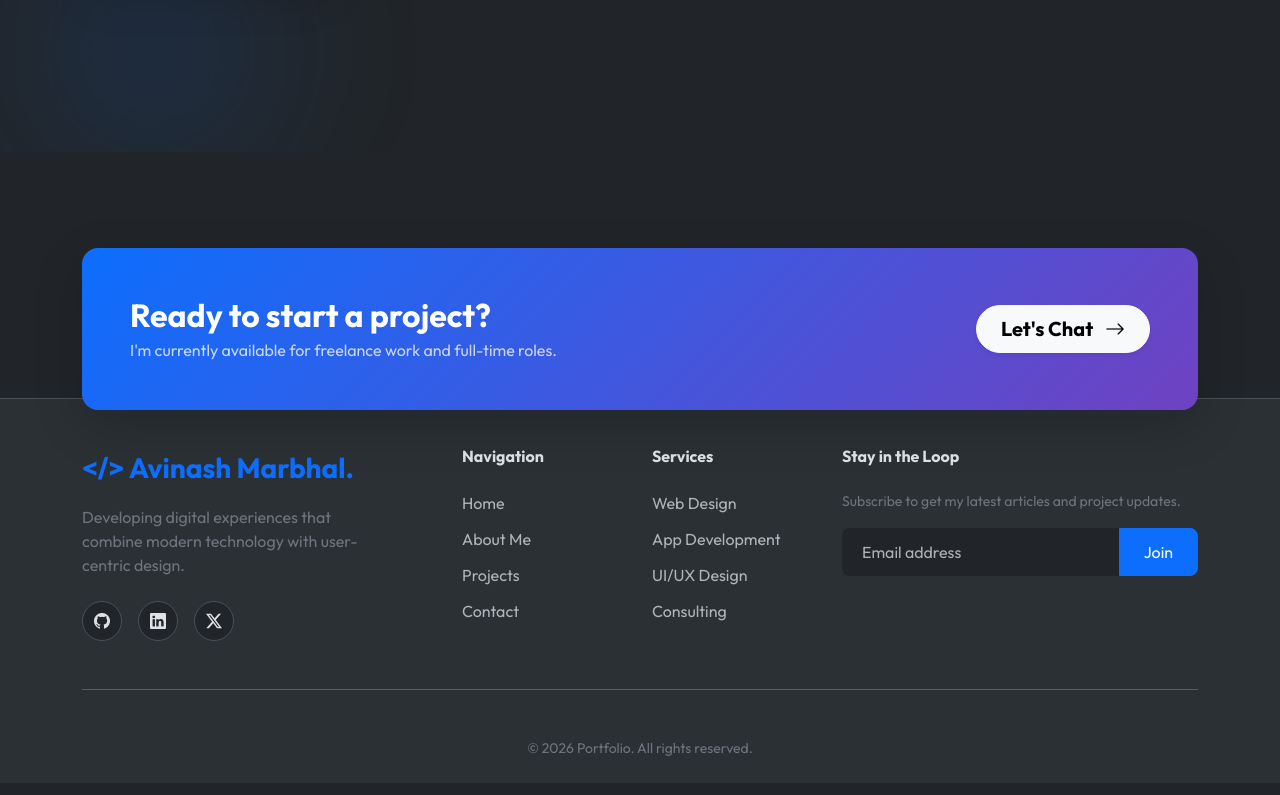
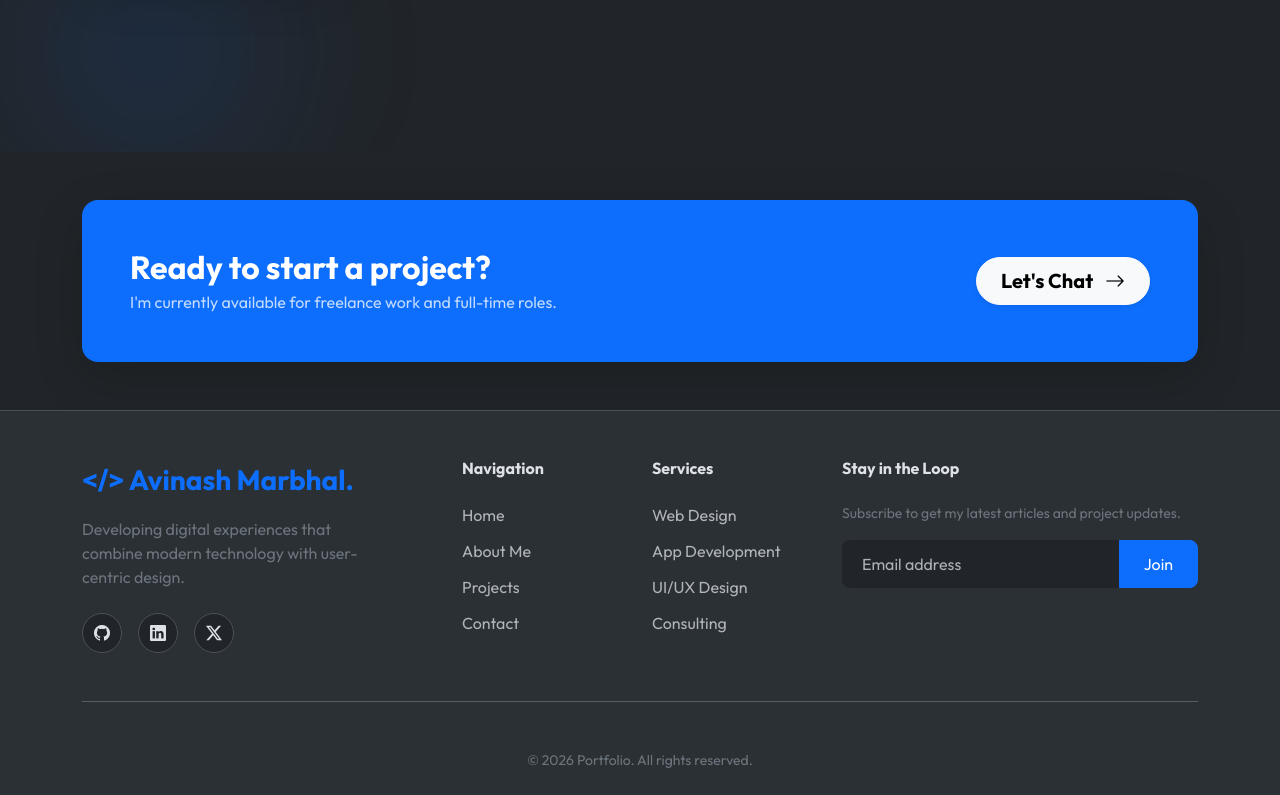
Before and after one commit to avinash072024/portfolio, an Angular app: page /home in a window 1280 px wide. Shown: the part 696-1491 px from the top of the page. Built offline with nearby package versions, Linux system fonts and the light colour scheme.

Commit message:
toastr added

```diff
--- a/src/app/components/footer/footer.html
+++ b/src/app/components/footer/footer.html
@@ -43,8 +43,9 @@
     </div>
 </footer> -->
 
-<footer class="footer position-relative mt-5 pt-5">
-    <div class="container pb-5">
+<!-- <footer class="footer position-relative mt-5 pt-5"> -->
+<footer class="footer position-relative">
+    <!-- <div class="container pb-5">
         <div
             class="cta-card bg-primary text-white p-4 p-md-5 rounded-4 shadow-lg d-flex flex-column flex-md-row justify-content-between align-items-center">
             <div class="text-center text-md-start mb-4 mb-md-0">
@@ -55,7 +56,7 @@
                 Let's Chat <i class="bi bi-arrow-right ms-2"></i>
             </a>
         </div>
-    </div>
+    </div> -->
 
     <div class="footer-content bg-body-tertiary pt-5 pb-4 border-top">
         <div class="container">
--- a/src/app/pages/home/home.html
+++ b/src/app/pages/home/home.html
@@ -18,7 +18,8 @@
                 <p class="lead text-secondary mb-5 pe-lg-5 animate-slide-up">
                     Hi, I'm <span class="fw-bold text-body">{{ name() }}</span>. I specialize in building
                     high-performance applications with <span class="text-primary fw-medium">Angular v20</span>
-                    and modern web ecosystems such as <span class="text-primary fw-medium">Bootstrap & Tailwind CSS</span>.
+                    and modern web ecosystems such as <span class="text-primary fw-medium">Bootstrap & Tailwind
+                        CSS</span>.
                 </p>
 
                 <div
@@ -29,10 +30,15 @@
                     <!-- <a routerLink="/contact" class="btn btn-outline-secondary btn-lg rounded-pill px-5 py-3">
                         Let's Talk
                     </a> -->
-                    <a href="assets/resume/Avinash-Marbhal-Resume-Angular-Updated.pdf" download
+                    <!-- <a href="assets/resume/Avinash-Marbhal-Resume-Angular-Updated.pdf" download
                         class="btn btn-outline-primary btn-lg rounded-pill px-5 py-3">
                         Download Resume <i class="bi bi-download ms-2"></i>
-                    </a>
+                    </a> -->
+
+                    <button type="button" (click)="downloadResume()"
+                        class="btn btn-outline-primary btn-lg rounded-pill px-5 py-3">
+                        Download Resume <i class="bi bi-download ms-2"></i>
+                    </button>
                 </div>
             </div>
 
@@ -55,3 +61,34 @@
         </div>
     </div>
 </section>
+
+<div class="container py-5">
+    <div
+        class="cta-card bg-primary text-white p-4 p-md-5 rounded-4 shadow-lg d-flex flex-column flex-md-row justify-content-between align-items-center">
+        <div class="text-center text-md-start mb-4 mb-md-0">
+            <h2 class="fw-bold mb-1">Ready to start a project?</h2>
+            <p class="mb-0 opacity-75">I'm currently available for freelance work and full-time roles.</p>
+        </div>
+        <a routerLink="/contact" class="btn btn-light btn-lg rounded-pill px-4 fw-bold shadow-sm">
+            Let's Chat <i class="bi bi-arrow-right ms-2"></i>
+        </a>
+    </div>
+</div>
+
+<!-- Modal -->
+<div class="modal fade" id="staticBackdrop" data-bs-backdrop="static" data-bs-keyboard="false" tabindex="-1"
+    aria-labelledby="staticBackdropLabel" aria-hidden="true">
+    <div class="modal-dialog modal-sm">
+        <div class="modal-content">
+            <div class="modal-body">
+                <div class="d-flex justify-content-between align-items-center">
+                    <div class="d-flex align-items-center mb-0">
+                        <i class="bi bi-check-circle-fill text-success fs-4"></i>
+                        <p class="ms-2 mb-0">Resume downloaded!</p>
+                    </div>
+                    <button type="button" class="btn btn-link btn-sm rounded-circle text-danger" data-bs-dismiss="modal" style="width: 20px;"><i class="fa-solid fa-xmark"></i></button>
+                </div>
+            </div>
+        </div>
+    </div>
+</div>
--- a/src/app/pages/home/home.ts
+++ b/src/app/pages/home/home.ts
@@ -1,6 +1,7 @@
 import { CommonModule } from '@angular/common';
 import { Component, signal } from '@angular/core';
 import { RouterModule } from '@angular/router';
+declare var $: any;
 
 @Component({
   selector: 'app-home',
@@ -12,4 +13,15 @@ export class Home {
   // Signals for dynamic data
   name = signal('Avinash Marbhal');
   role = signal('Front-End Developer');
+
+  downloadResume(): void {
+    const link = document.createElement('a');
+    link.setAttribute('target', '_blank');
+    link.setAttribute('href', 'assets/resume/Avinash-Marbhal-Resume-Angular-Updated.pdf'); // Path to your file
+    link.setAttribute('download', 'Avinash-Marbhal-Resume-Angular.pdf'); // Desired filename
+    document.body.appendChild(link);
+    link.click();
+    link.remove();
+    $('#staticBackdrop').modal('show');
+  }
 }
```
